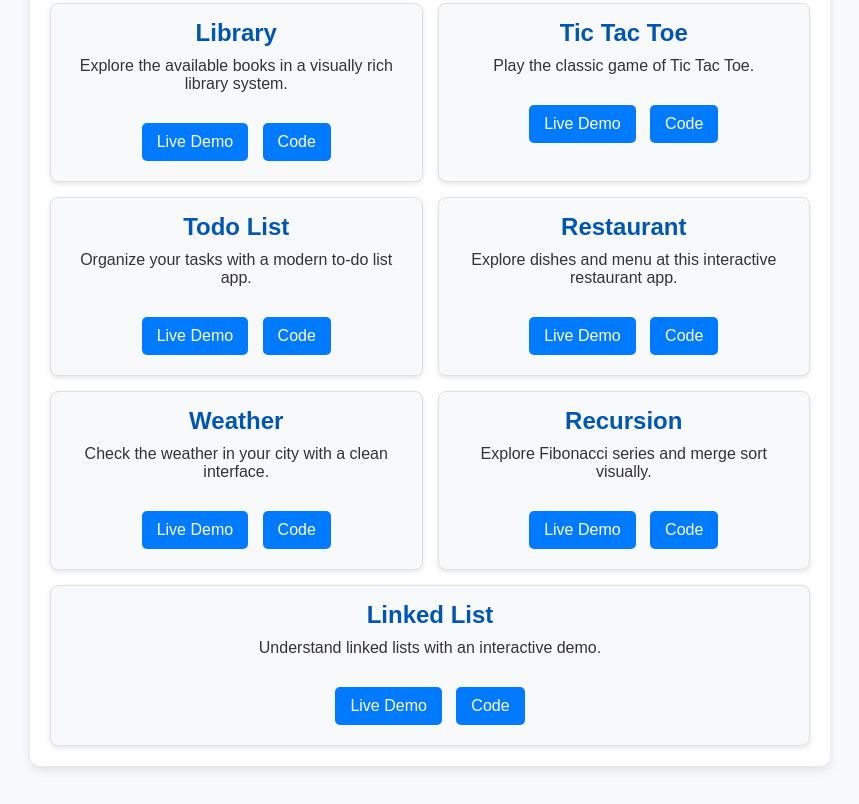
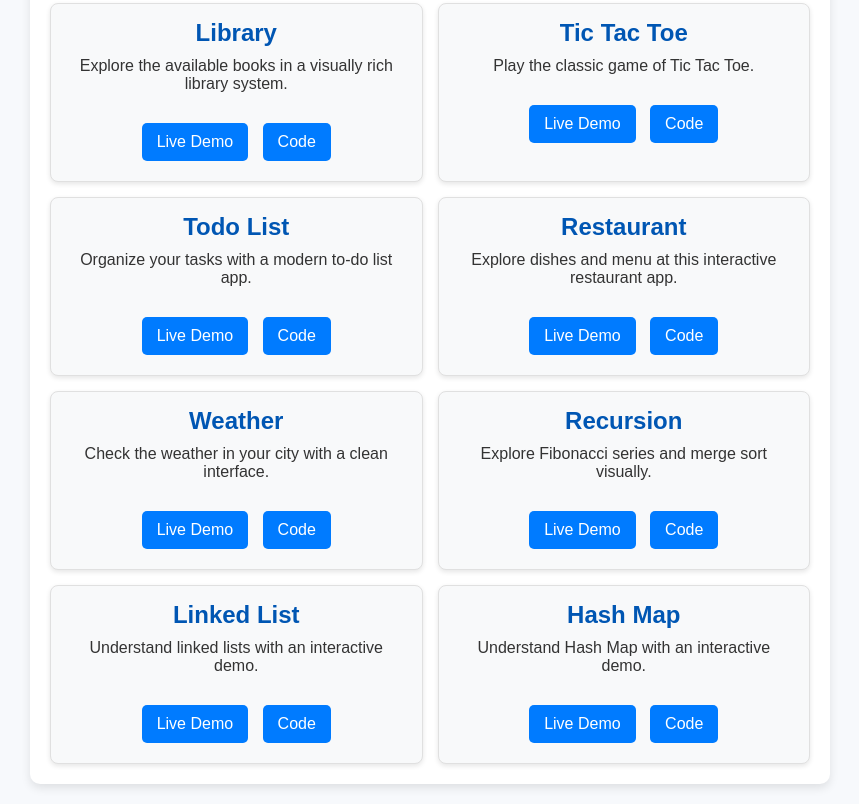
Before and after one commit to yadavnan/qtrams_practice, a plain HTML site: page index.html in a window 1280 px wide. Shown: the part 326-1130 px from the top of the page, without its empty margins (210-1069 px from the left). Drawn offline with Linux system fonts and the light colour scheme.

Commit message:
hashmapupdation

```diff
--- a/index.html
+++ b/index.html
@@ -85,6 +85,14 @@
             <button onclick="window.open('https://github.com/yadavnan/qtrams_practice/tree/main/linkedlist', '_blank')">Code</button>
           </div>
         </div>
+        <div class="project-card">
+          <h2>Hash Map</h2>
+          <p>Understand Hash Map with an interactive demo.</p>
+          <div class="buttons">
+            <button onclick="window.open('./hashmap', '_blank')">Live Demo</button>
+            <button onclick="window.open('https://github.com/yadavnan/qtrams_practice/tree/main/hashmap', '_blank')">Code</button>
+          </div>
+        </div>
       </div>
     </div>
   </div>
```
